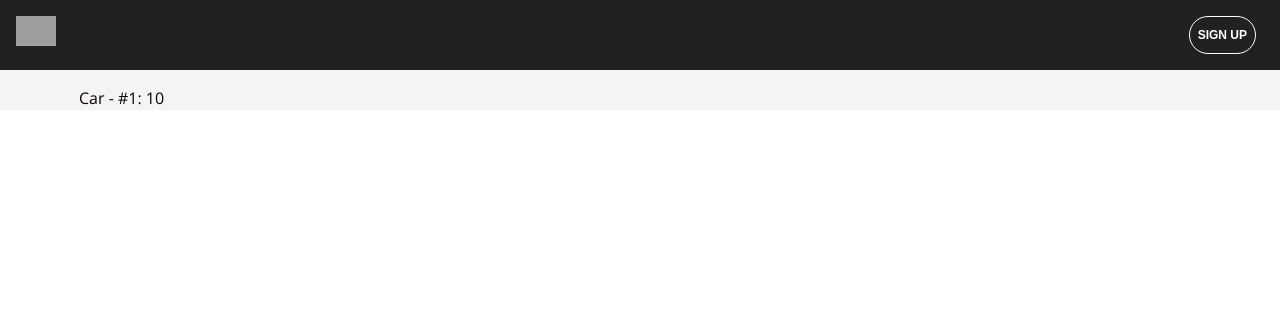
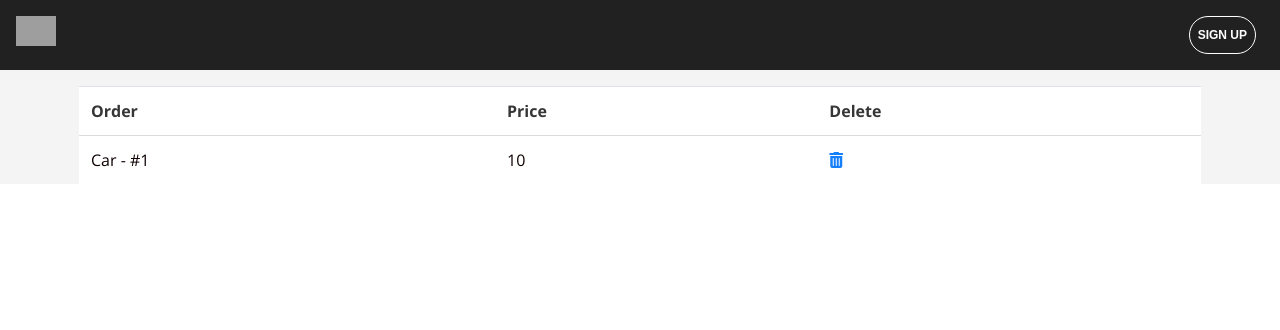
Before and after one commit to Luidiblu/EletricMarketplace, a Rails app: page /users/1 in a window 1280 px wide. Shown: the top 330 px of the page. Run offline with Rails 7, Linux system fonts and the light colour scheme; data comes from the database, SQL or seed files in the repository; tables that the repository leaves empty hold one stand-in row (values such as "Sample post"); style sheets or scripts are compiled from the project's sources; some libraries are stand-ins or nearby versions; grey boxes are pictures that could not be loaded.

Commit message:
Better Orders, But cloudinary bug

```diff
--- a/app/controllers/orders_controller.rb
+++ b/app/controllers/orders_controller.rb
@@ -13,6 +13,10 @@ class OrdersController < ApplicationController
     end
   end
 
+  def destroy
+    @order.delete
+  end
+
   private
 
   def set_product
--- a/app/views/users/show.html.erb
+++ b/app/views/users/show.html.erb
@@ -1,5 +1,20 @@
 <div class="container">
-  <% @user.orders.each do |order| %>
-    <p><%= order.product.name %>: <%= order.price %></p>
-  <% end %>
+  <table class="table">
+    <tr>
+      <th>Order</th>
+      <th>Price</th>
+      <th>Delete</th>
+    </tr>
+    <% @user.orders.each do |order| %>
+      <tr>
+        <td><%= order.product.name %></td>
+        <td><%= order.price %></td>
+        <td>
+          <%= link_to  orders_path(order), method: :delete do %>
+            <i class="fas fa-trash-alt"></i>
+          <% end %>
+        </td>
+      </tr>
+    <% end %>
+  </table>
 </div>
--- a/config/routes.rb
+++ b/config/routes.rb
@@ -5,6 +5,8 @@ Rails.application.routes.draw do
   # For details on the DSL available within this file, see http://guides.rubyonrails.org/routing.html
   resources :users, only: %i[show]
 
+  resources :orders, only: %i[destroy]
+
   resources :products do
     resources :orders, only: %i[create]
   end
```
Also changed, not shown: 3 other files.
